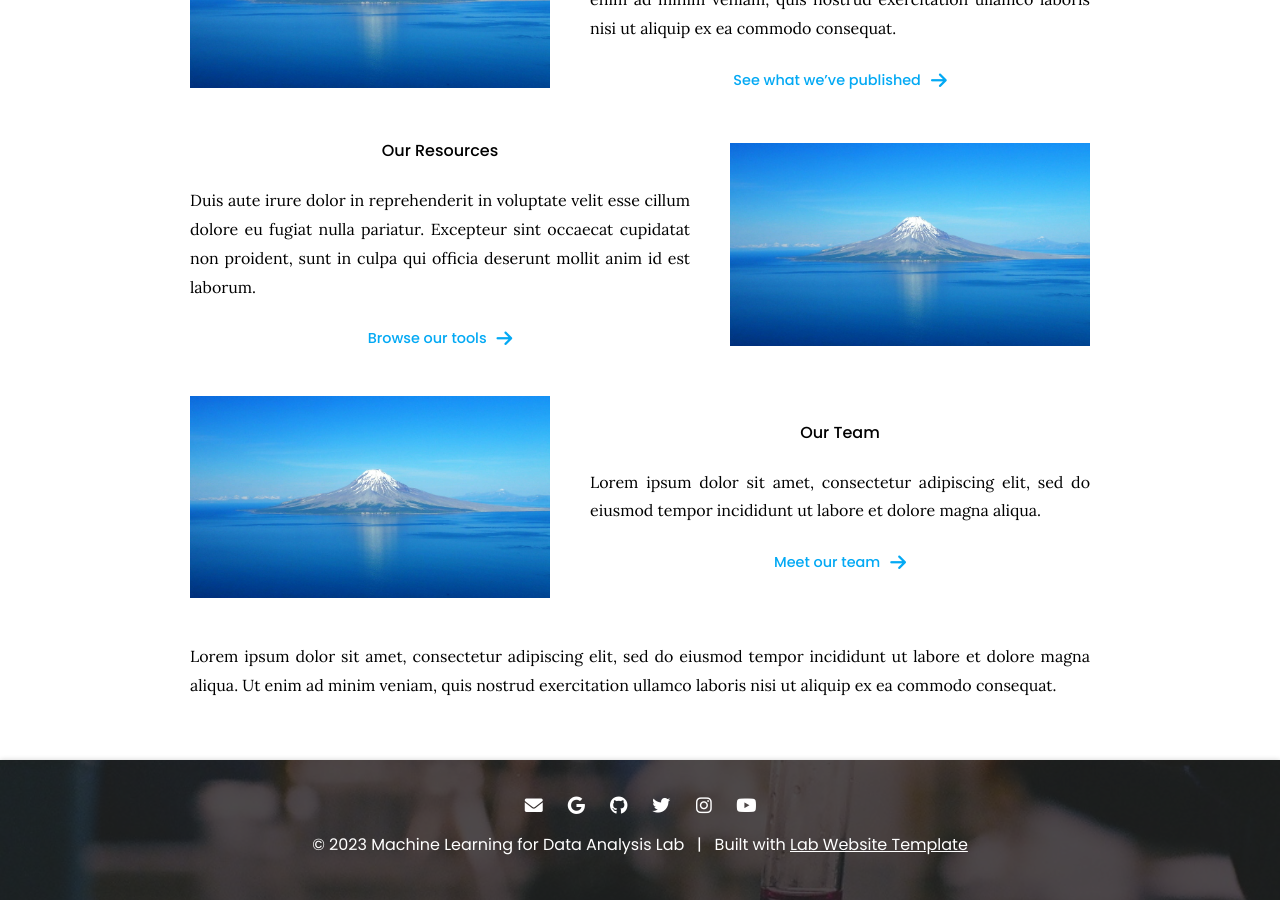
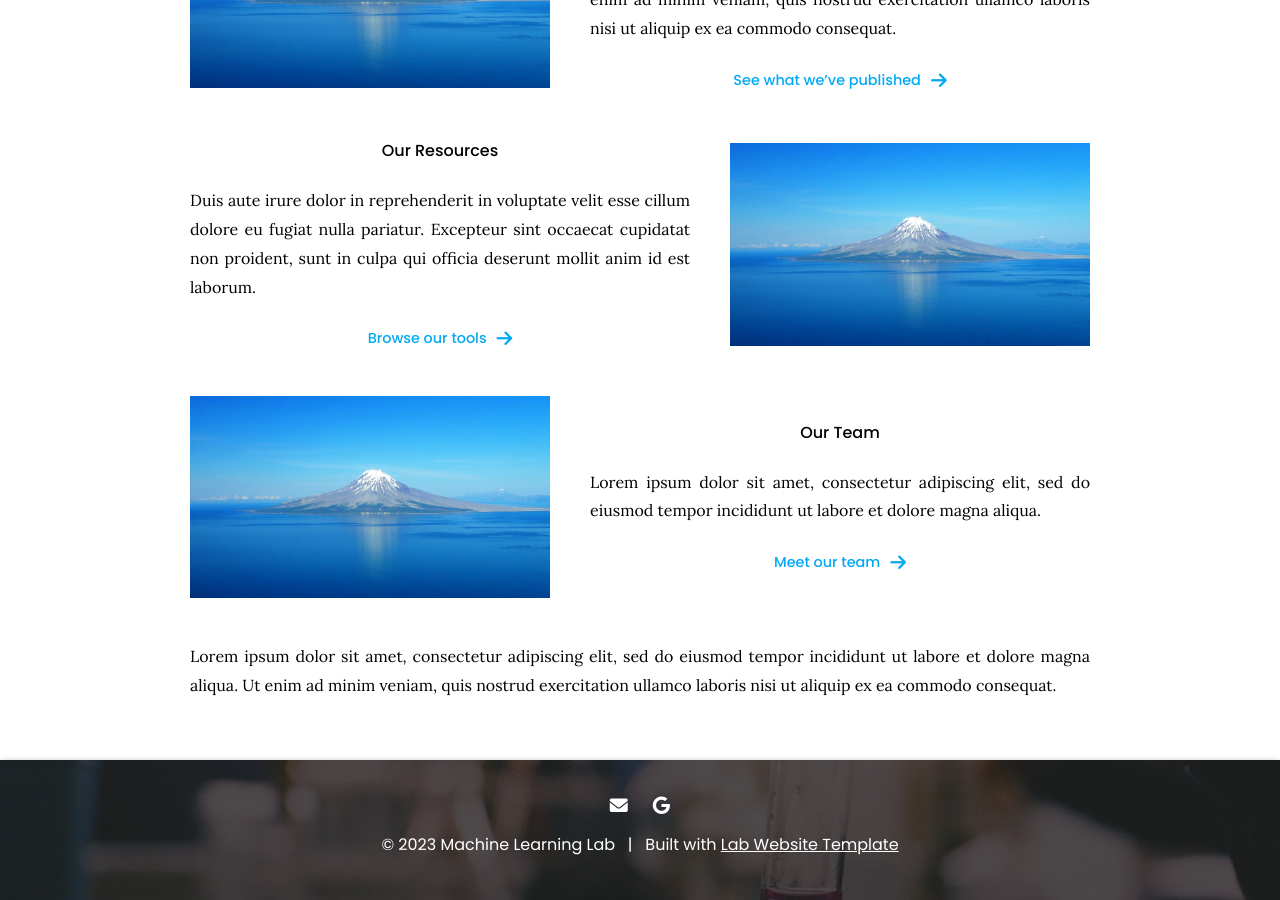
Before and after one commit to ailab-mju/ailab-mju.github.io, a Jekyll site: the page built from index.md, in a window 1280 px wide and 900 px high, scrolled down 973 px. Built offline with Jekyll 4.4.1, drawn with Linux system fonts in a browser that asks for light colours; some of the changed lines change nothing that is shown; some of the changed text lies outside the part shown.

Commit message:
Update _config.yaml

```diff
--- a/_config.yaml
+++ b/_config.yaml
@@ -1,7 +1,7 @@
 ### basic settings
 
 # site properties and page defaults
-title: Machine Learning for Data Analysis Lab
+title: Machine Learning Lab
 description: An easy-to-use, flexible website template for labs, with automatic citations, GitHub tag imports, pre-built components, and more.
 logo: images/logo.svg
 header: images/background.jpg
@@ -10,12 +10,8 @@
 
 # site social media and other links
 links:
-  email: jane.smith@your-lab.com
+  email: msoh@mju.ac.kr
   google-scholar: ETJoidYAAAAJ
-  github: your-lab
-  twitter: YourLabHandle
-  instagram: YourLabHandle
-  youtube: YourLabChannel
 
 ### advanced settings
 
```
